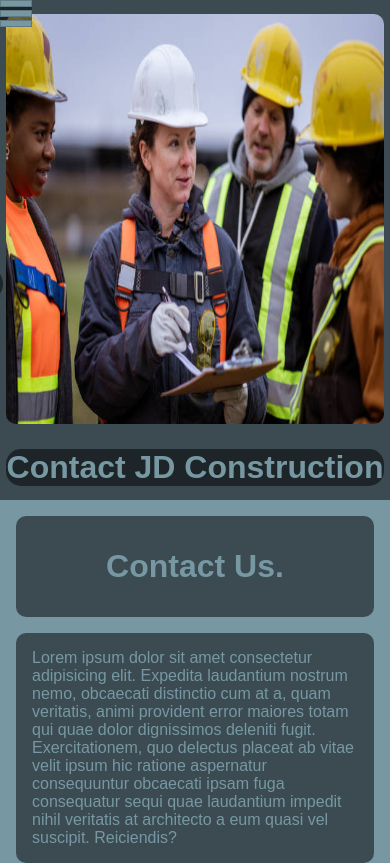
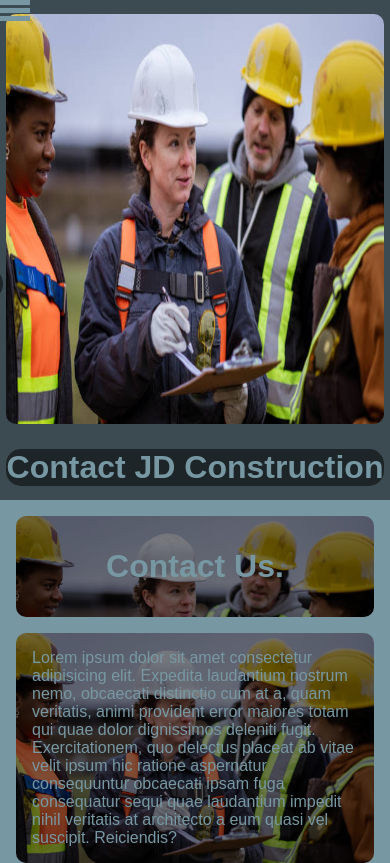
Before and after one commit to HopenJay/Construction, a plain HTML site: page contact.html in a window 390 px wide. Drawn offline with Linux system fonts and the light colour scheme.

Commit message:
added background img

```diff
--- a/about.css
+++ b/about.css
@@ -43,6 +43,14 @@ section div{
     /* border: 1px solid #000; */
     background-color: rgba(0, 0, 0, 0.5);
     border-radius: 10px;
+    background-image: url('images/abt_header.jpg');
+    background-blend-mode: overlay;
+    background-repeat: no-repeat;
+    background-size: cover;
+}
+
+.nobg{
+    background-image: none;
 }
 
 section > div p{
--- a/contact.css
+++ b/contact.css
@@ -1,2 +1,11 @@
 @import url("index.css");
 @import url("about.css");
+section div{
+    /* border: 1px solid #000; */
+    background-color: rgba(0, 0, 0, 0.5);
+    border-radius: 10px;
+    background-image: url('images/contact.jpg');
+    background-blend-mode: overlay;
+    background-repeat: no-repeat;
+    background-size: cover;
+}
--- a/index.css
+++ b/index.css
@@ -120,6 +120,10 @@ h2{
     box-shadow: 5px 5px 10px rgba(0, 0, 0, 0.5);
     background-color: rgba(0, 0, 0, 0.5);
     padding: 1em;
+    background-image: url('images/const_site.jpg');
+    background-blend-mode: overlay;
+    background-repeat: no-repeat;
+    background-size: cover;
 }
 
 .name{
@@ -137,13 +141,13 @@ h2{
         display: flex;
         flex-direction: column;
         gap: 0.2em;
-        position: fixed;
-        background-color: rgba(0, 0, 0, 0.5);
-        transition: background-color 1s;
+        position: absolute;
+        /* background-color: rgba(0, 0, 0, 0.5); */
+        /* transition: background-color 1s; */
      }
 
      .hamburger div{
-        border: 1px solid rgba(0, 0, 0, 0.2);
+        /* border: 1px solid rgba(0, 0, 0, 0.2); */
         width: 30px;
         height: 5px;
         background-color:  rgb(119, 152, 163);
@@ -154,6 +158,10 @@ h2{
      .hamburger.active{
         background-color: transparent;
         /* border: none; */
+     }
+
+     nav{
+        position: absolute;
      }
 
      nav div{
```
Also changed, not shown: about.html (+2 -2 lines).
